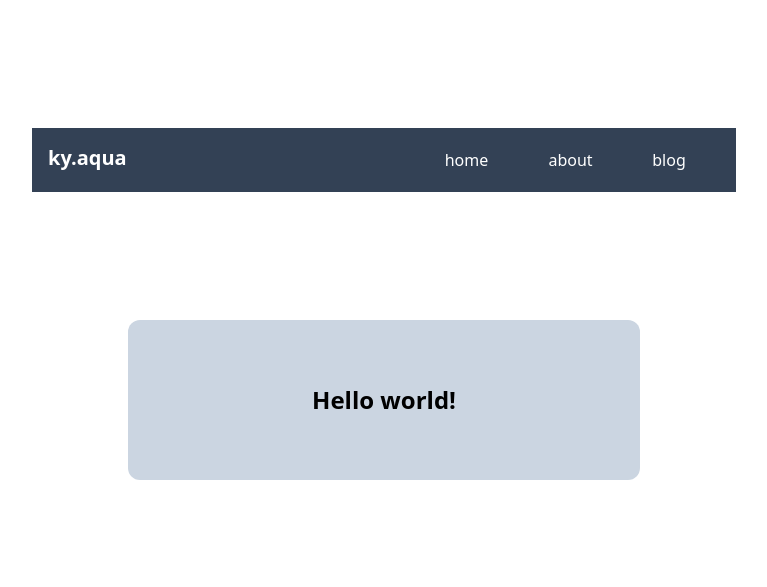
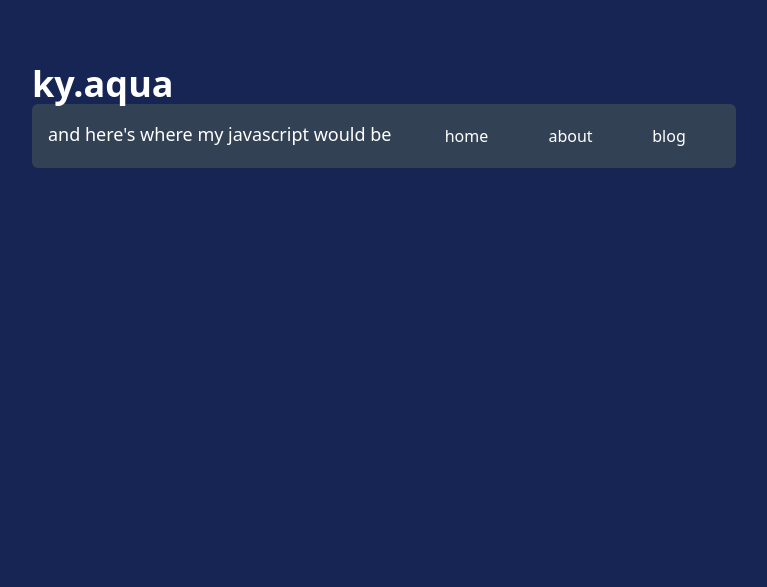
Before and after one commit to TrainThemAll/kyaqua, a plain HTML site: page index.html in a window 1280 px wide. Shown: the whole page, without its empty margins (256-1023 px from the left). Drawn offline with Linux system fonts and the light colour scheme.

Commit message:
arcade sess 2, working on skeleton structure!!

```diff
--- a/index.html
+++ b/index.html
@@ -6,25 +6,33 @@
         <title>ky's quaint website</title>
         <link href="./output.css" rel="stylesheet">
     </head>
-    <body>
-        <div class="bg-slate-700 h-16 m-32 mx-72">
+    <body class="bg-blue-950">
+        <div>
+            <h1 class="mt-16 ml-72 text-4xl font-bold text-white">ky.aqua</h1>
+        </div>
+        <div class="bg-slate-700 h-16 mx-72 rounded-md">
             <div class="flex flex-row">
-                <div class="basis-2/3 h-16 p-4">
-                    <h1 class="font-bold text-xl text-white">ky.aqua</h1>
+                <div class="basis-2/3 p-4">
+                    <h1 class="text-white text-lg">and here's where my javascript would be</h1>
                 </div>
-                <div class="basis-1/6 h-16 p-5">
-                    <h1 class="text-l text-white">home</h1>
+                <div class="basis-1/6 p-5">
+                    <h1 class="text-white hover:underline"><a href="index.html">home</a></h1>
                 </div>
-                <div class="basis-1/6 h-16 p-5">
-                    <h1 class="text-l text-white">about</h1>
+                <div class="basis-1/6 p-5">
+                    <h1 class="text-white"><a href="about.html">about</a></h1>
                 </div>
-                <div class="basis-1/6 h-16 p-5">
-                    <h1 class="text-l text-white">blog</h1>
+                <div class="basis-1/6 p-5">
+                    <h1 class="text-white"><a>blog</a></h1>
                 </div>
             </div>
         </div>
-        <div class="bg-slate-300 m-32 mx-96 rounded-xl hover:shadow-lg">
-            <p class="p-16 text-2xl text-center font-bold">Hello world!</p>
+        <div class="grid grid-cols-2 grid-rows-2 h-96 mx-72 mt-8">
+            <div class="bg-slate-700 mx-72 rounded-md row-span-full col-span-1">
+
+            </div>
+            <div>
+
+            </div>
         </div>
     </body>
 </html>
```
Also changed, not shown: about.html (added, +6 -0 lines), output.css.
